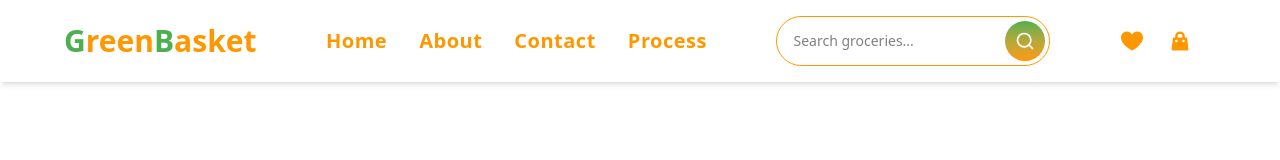
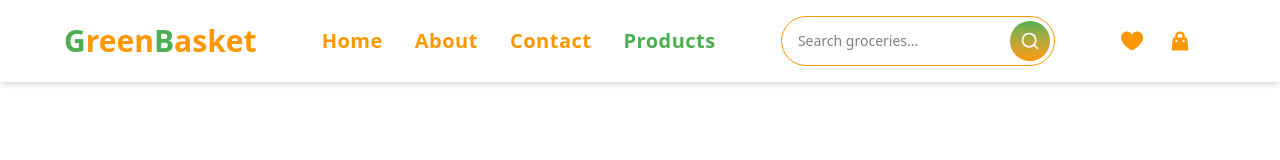
Before and after one commit to ShivaniCharan4101997/GreenBasket, a React (Vite) app: page /products in a window 1280 px wide. Shown: the top 160 px of the page. Built offline with nearby package versions, Linux system fonts and the light colour scheme.

Commit message:
add product link

```diff
--- a/src/components/Hero.jsx
+++ b/src/components/Hero.jsx
@@ -1,6 +1,6 @@
 import React from "react";
 import Container from "../ui/Container";
-
+import { Link } from "react-router-dom";
 const Hero = () => {
   return (
     <Container>
@@ -17,9 +17,11 @@
             Experience the convenience of online grocery shopping with
             GreenBasket.Our Products are Fresh and Organic.
           </p>
-          <button className="mt-6 bg-gradient-to-bl from-[var(--color-primary)] to-[var(--color-primary-light)] text-white py-2 px-4 rounded cursor-pointer">
-            Shop Now
-          </button>
+          <Link to="/products">
+            <button className="mt-6 bg-gradient-to-bl from-[var(--color-primary)] to-[var(--color-primary-light)] text-white py-2 px-4 rounded cursor-pointer">
+              Shop Now
+            </button>
+          </Link>
         </div>
         {/* hero img */}
         <div>
--- a/src/components/Navbar.jsx
+++ b/src/components/Navbar.jsx
@@ -22,7 +22,7 @@
 
           {/* Desktop menu */}
           <ul className="hidden lg:flex items-center space-x-8 font-medium">
-            {["Home", "About", "Contact", "Process"].map((item, i) => {
+            {["Home", "About", "Contact", "Products"].map((item, i) => {
               const path = item === "Home" ? "/" : `/${item.toLowerCase()}`;
               return (
                 <li key={i}>
@@ -77,7 +77,7 @@
       {isOpen && (
         <div className="lg:hidden absolute top-full left-0 w-full bg-[var(--color-secondary)]/20 backdrop-blur-xl border-t border-gray-200 px-6 py-4 space-y-4 shadow-md z-40">
           <ul className="flex flex-col space-y-4 font-medium">
-            {["Home", "About", "Contact", "Process"].map((item, i) => {
+            {["Home", "About", "Contact", "Products"].map((item, i) => {
               const path = item === "Home" ? "/" : `/${item.toLowerCase()}`;
               return (
                 <li key={i}>
```
